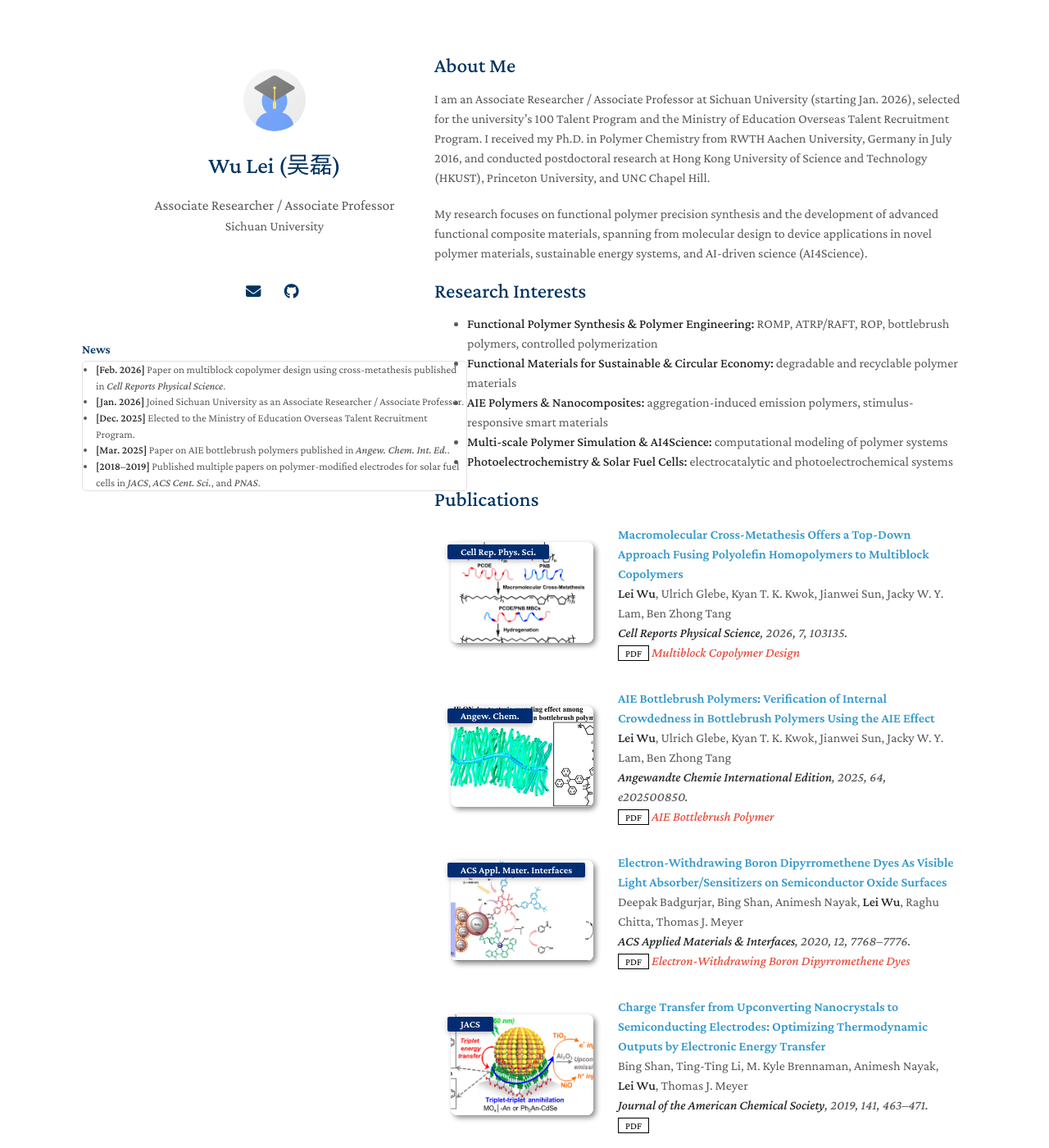
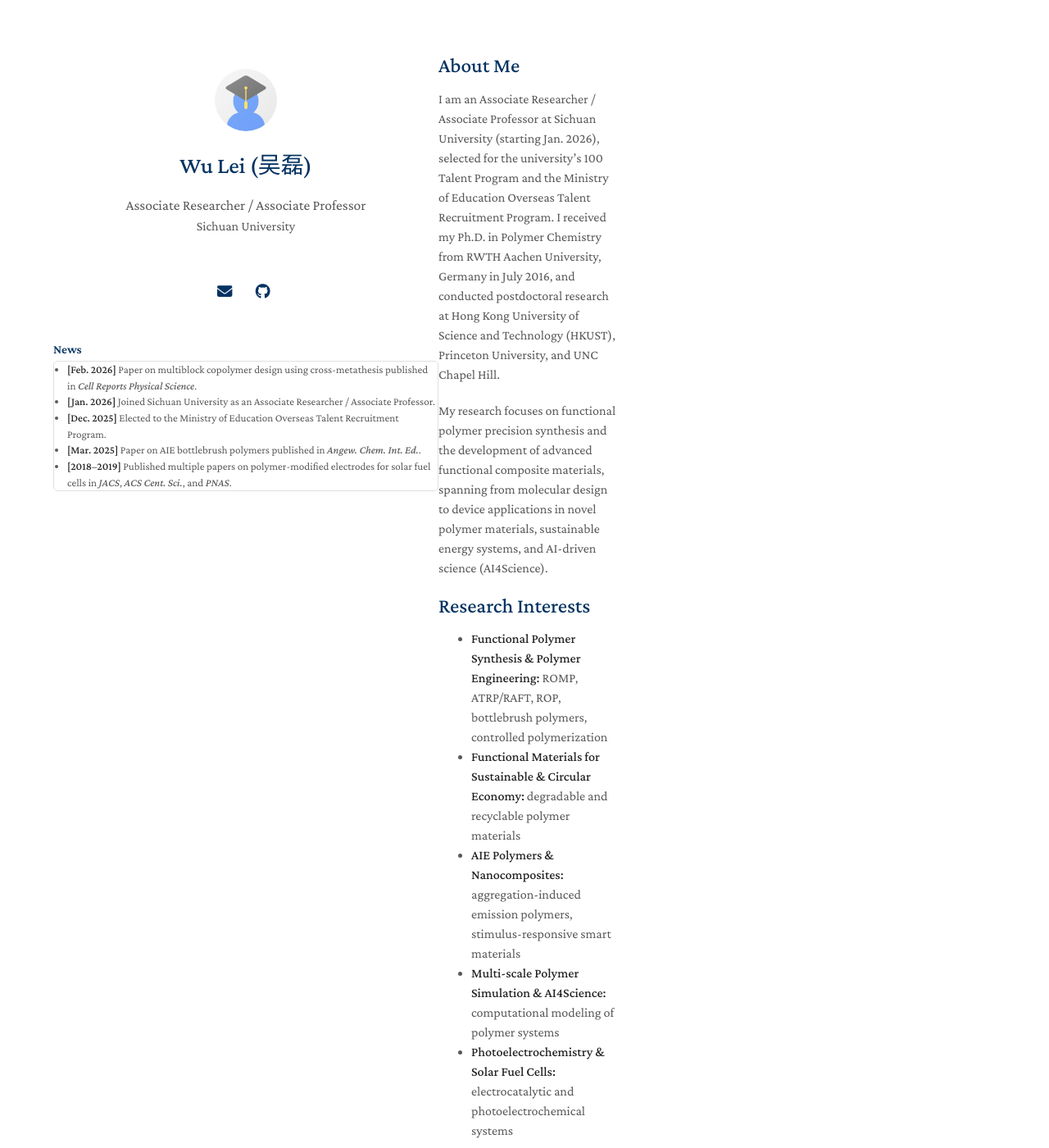
Before and after one commit to leiwuhoohoo/leiwu_polymer_research, a Jekyll site: the page built from index.md, in a window 1280 px wide and 1400 px high. Shown: the whole window at 82% size. Built offline with Jekyll 4.4.1, drawn with Linux system fonts in a browser that asks for light colours; a style sheet for code colours, icons or effects is not loaded; our own code applies the rules of GitHub Pages for plain Markdown files.

Commit message:
Remove remote_theme dependency, rebuild layout with flexbox, fix sidebar overlap

```diff
--- a/_config.yml
+++ b/_config.yml
@@ -34,10 +34,6 @@ font: "Serif" # or "Sans Serif"
 # Please remove this if you don't use Google Analytics
 google_analytics:
 
-# Use this project as a remote theme for GitHub Pages
-# See the guide here: https://docs.github.com/en/pages/setting-up-a-github-pages-site-with-jekyll/adding-a-theme-to-your-github-pages-site-using-jekyll
-remote_theme: yaoyao-liu/minimal-light
-
 # The following files will be removed from the generated website.
 exclude:
   - Gemfile
--- a/_layouts/homepage.html
+++ b/_layouts/homepage.html
@@ -36,9 +36,31 @@
 
     <style>
       @media screen and (min-width: 961px) {
-        header, footer { width: 470px !important; }
-        section { width: 650px !important; }
-        .wrapper { width: 1080px !important; }
+        .wrapper {
+          display: flex !important;
+          max-width: 1150px !important;
+          width: auto !important;
+        }
+        header {
+          width: 470px !important;
+          flex-shrink: 0 !important;
+          position: sticky !important;
+          top: 0 !important;
+          float: none !important;
+        }
+        footer {
+          width: 470px !important;
+          flex-shrink: 0 !important;
+          position: sticky !important;
+          bottom: 0 !important;
+          float: none !important;
+        }
+        section {
+          flex: 1 !important;
+          max-width: 650px !important;
+          width: auto !important;
+          float: none !important;
+        }
       }
     </style>
 
--- a/_sass/minimal-light.scss
+++ b/_sass/minimal-light.scss
@@ -296,8 +296,9 @@ a:hover small {
 }
 
 .wrapper {
-  width:1080px;
-  margin:0 auto;
+  display: flex;
+  max-width: 1150px;
+  margin: 0 auto;
 }
 
 blockquote {
@@ -356,14 +357,15 @@ img {
 }
 
 header {
-  width:400px;
-  float:left;
-  position:fixed;
-  -webkit-font-smoothing:subpixel-antialiased;
-  padding-top:4.0em;
-  text-align:center;
+  width: 470px;
+  flex-shrink: 0;
+  position: sticky;
+  top: 0;
+  -webkit-font-smoothing: subpixel-antialiased;
+  padding-top: 4.0em;
+  text-align: center;
   overflow-y: auto;
-  max-height: 95vh;
+  max-height: 100vh;
   box-sizing: border-box;
   padding-bottom: 1.0em;
 }
@@ -436,10 +438,10 @@ header ul a strong {
 }
 
 section {
-  width:650px;
-  float:right;
-  padding-top:4.0em;
-  padding-bottom:50px;
+  flex: 1;
+  max-width: 650px;
+  padding-top: 4.0em;
+  padding-bottom: 50px;
 }
 
 small {
@@ -454,12 +456,10 @@ hr {
 }
 
 footer {
-  width:400px;
-  float:left;
-  position:fixed;
-  bottom:30px;
-  -webkit-font-smoothing:subpixel-antialiased;
-  text-align:center;
+  width: 470px;
+  flex-shrink: 0;
+  -webkit-font-smoothing: subpixel-antialiased;
+  text-align: center;
 }
 
 @media print, screen and (max-width: 960px) {
@@ -468,20 +468,24 @@ footer {
   display: flex;
   align-items: center;}
 
-  div.wrapper {
-    width:auto;
-    margin:0;
+  .wrapper {
+    flex-direction: column;
+    margin: 0;
   }
 
-
   header, section, footer {
-    float:none;
-    position:static;
-    width:auto;
+    float: none;
+    position: static;
+    width: 100%;
+    max-width: 100%;
+    flex-shrink: 1;
   }
 
   header {
-    padding-right:320px;
+    padding-right: 0;
+    max-height: none;
+    overflow-y: visible;
+    position: static;
   }
 
   section {
```
